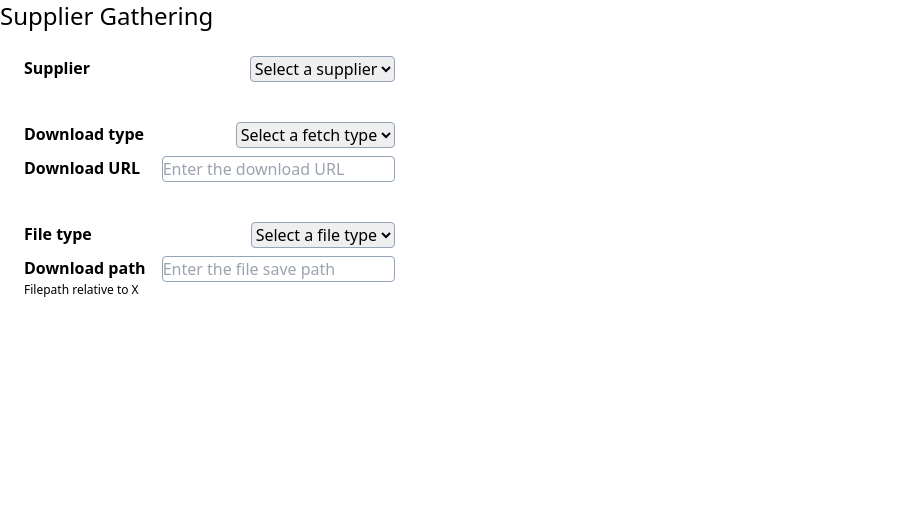
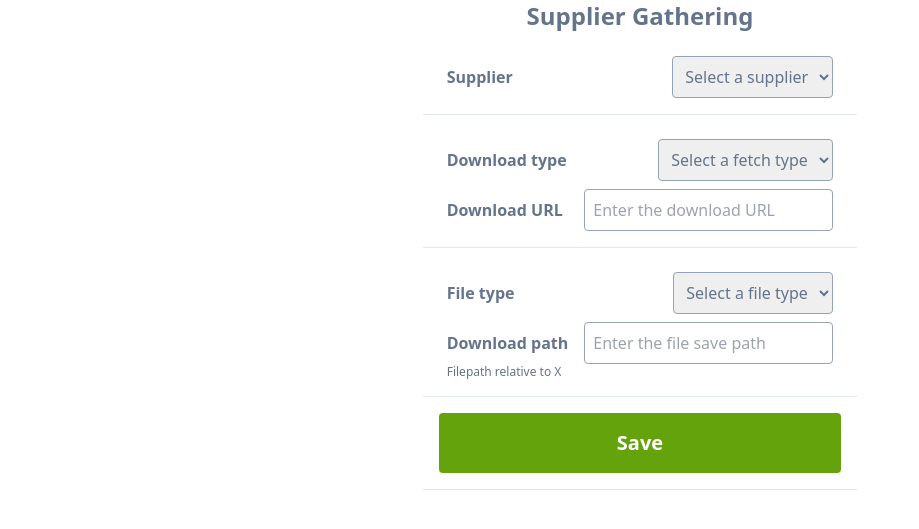
Before and after one commit to FFD-Group/PlaywrightAutomation, a Flask app: page / in a window 1280 px wide. Shown: the top 529 px of the page, without its empty margins (0-919 px from the left). Run offline with Flask 3, Linux system fonts and the light colour scheme; style sheets or scripts are compiled from the project's sources.

Commit message:
Added basic styles for form

```diff
--- a/static/css/pre-styles.css
+++ b/static/css/pre-styles.css
@@ -3,33 +3,33 @@
 @tailwind utilities;
 
 body {
-    @apply mx-auto w-full;
+    @apply mx-auto w-fit min-w-96 text-slate-500;
 
     h1 {
-        @apply text-2xl;
+        @apply text-2xl text-center font-bold;
     }
 
     form {
-        @apply w-fit;
+        @apply w-full;
 
         fieldset {
-            @apply p-4 w-full flex flex-col justify-between;
+            @apply p-4 w-full flex flex-col justify-between border-slate-200 border-b;
 
             label {
-                @apply font-bold mx-2 mt-2 gap-4 flex justify-between;
+                @apply font-bold mx-2 mt-2 gap-4 flex justify-between align-middle items-center;
 
                 input, select {
-                    @apply font-normal;
-                }
-
-                input, select {
-                    @apply border-slate-400 border rounded;
+                    @apply font-normal border-slate-400 border rounded p-2;
                 }
             }
 
             comment {
                 @apply text-xs mx-2 mt-0 p-0 ;
             }
+
+            button {
+                @apply bg-lime-600 rounded text-white p-4 font-bold text-xl;
+            }
         }
     }
 }
--- a/templates/index.html
+++ b/templates/index.html
@@ -12,7 +12,7 @@
         <fieldset>
             <label for="supplier">Supplier
                 <select name="supplier">
-                    <option selected="true">Select a supplier</option>
+                    <option selected="true" disabled>Select a supplier</option>
                     <option value="Lincat">Lincat</option>
                     <option value="Pentland">Pentland</option>
                 </select>
@@ -21,7 +21,7 @@
         <fieldset>
             <label for="download_type">Download type
                 <select name="download_type">
-                    <option selected="true">Select a fetch type</option>
+                    <option selected="true" disabled>Select a fetch type</option>
                     <option value="download">download</option>
                     <option value="automation">automation</option>
                 </select>
@@ -33,7 +33,7 @@
         <fieldset>
             <label for="file_type">File type
                 <select name="file_type">
-                    <option selected="true">Select a file type</option>
+                    <option selected="true" disabled>Select a file type</option>
                     <option value="CSV">CSV</option>
                     <option value="XML">XML</option>
                     <option value="XLSX">XLSX</option>
@@ -44,6 +44,9 @@
             </label>
             <comment>Filepath relative to X</comment>
         </fieldset>
+        <fieldset>
+            <button>Save</button>
+        </fieldset>
     </form>
 </body>
 </html>
```
Also changed, not shown: README.md.
